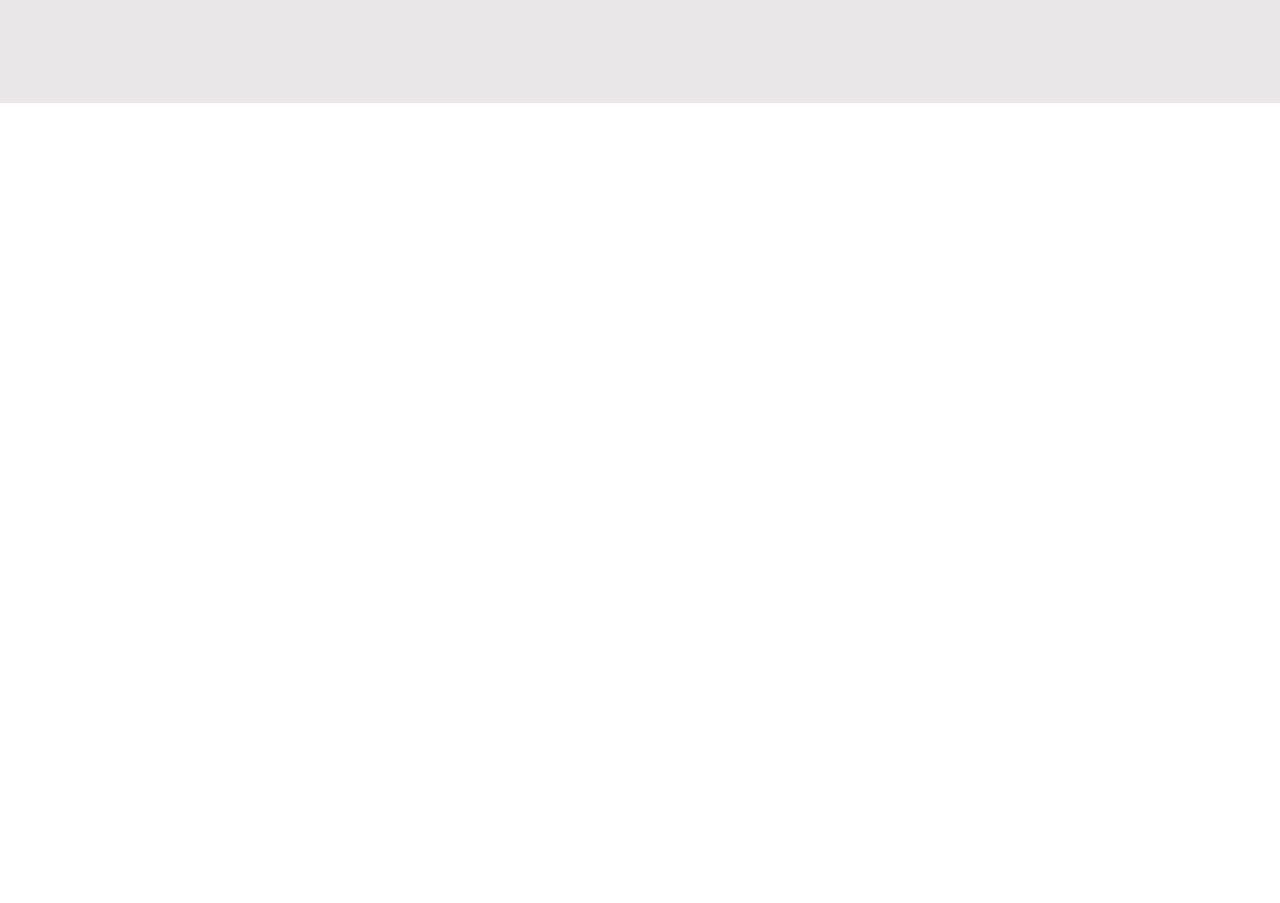
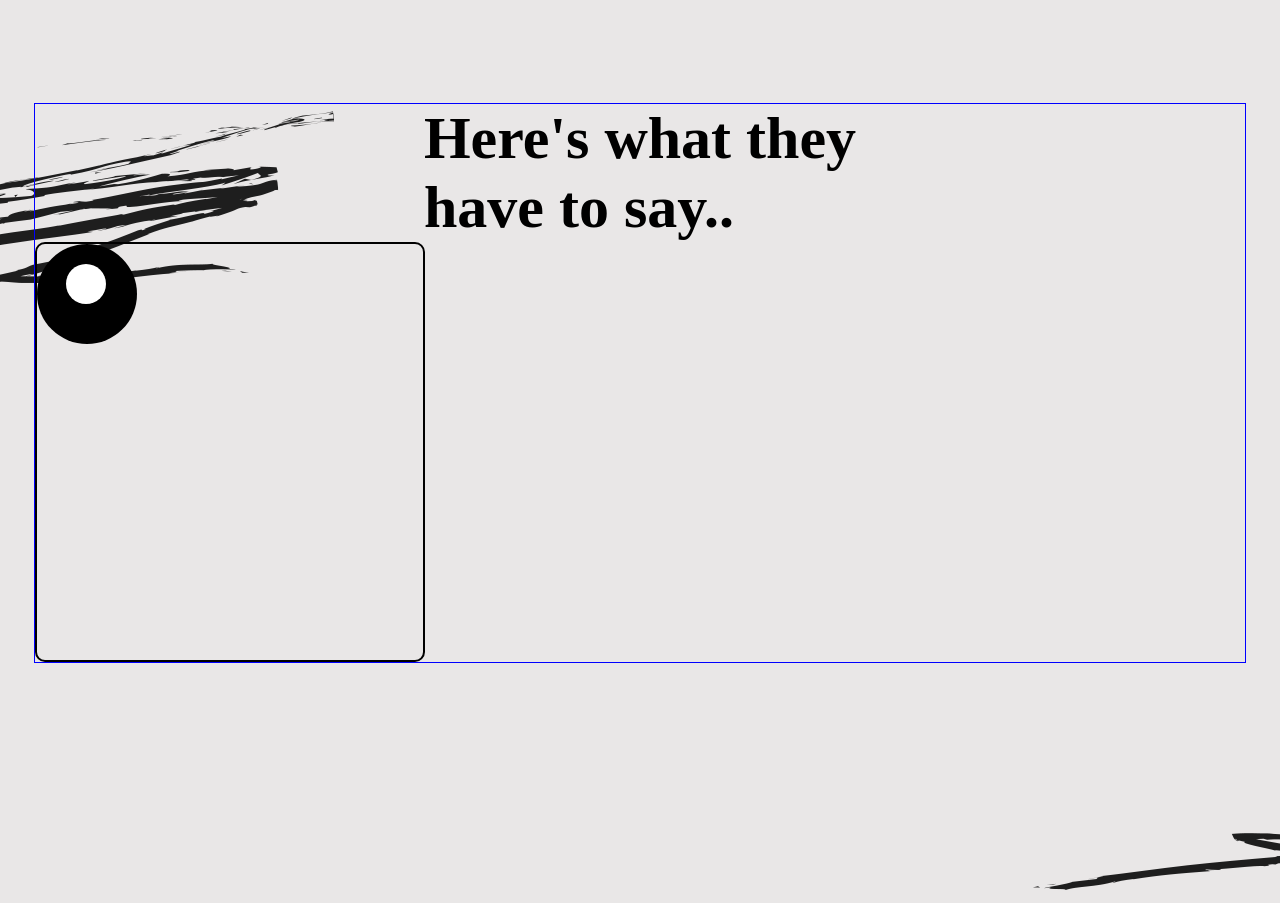
Before and after one commit to Dollarsssss/Clone-Template-Travel, a plain HTML site: page index.html in a window 1280 px wide. Shown: the part 5107-6010 px from the top of the page. Before the commit the page ends 5210 px from the top, so only its background shows below. Drawn offline with Linux system fonts and the light colour scheme.

Commit message:
Start content_last_two

```diff
--- a/index.html
+++ b/index.html
@@ -215,6 +215,22 @@
             </div>
         </div>
     </section>
+
+    <section class="content_last_two">
+        <div class="container">
+            <div class="content_last_info">
+                <h1> Here's what they <br>
+                    have to say..
+                </h1>
+
+                <div class="content_grid">
+                    <div class="item">
+                        <div class="circle"></div>
+                    </div>
+                </div>
+            </div>
+        </div>
+    </section>
 </body>
 <script src="javascript.js"></script>
 </html>
--- a/style.css
+++ b/style.css
@@ -832,3 +832,67 @@ header {
 }
 
 /*End Content_last_first*/
+
+.content_last_two {
+    height: 800px;
+    background-color: var(--bgcolor);
+    background-image: url(html-template-travel/assets/img/bg_section_7.png);
+    overflow: hidden;
+
+    & .container {
+
+        display: flex;
+        justify-content: center;
+
+
+        & .content_last_info {
+            display: flex;
+            flex-direction: column;
+            align-items: center;
+            border:1px solid blue;
+
+         & h1 {
+
+            font-size: 60px;
+         }
+
+
+          & .content_grid{
+           display: grid;
+           grid-template-columns: 1fr 1fr 1fr;
+           gap: 20px;
+
+            & .item{
+
+                width: 390px;
+                height: 420px;
+                border: 2px solid var(--black);
+                border-radius: 10px;
+
+                & .circle {
+                    position: relative;
+                    width: 100px;
+                    height: 100px;
+                    border-radius: 50%;
+                    background-color: var(--black);
+
+                }
+
+                & .circle::before{
+                    position:absolute;
+                    content:"";
+                    width: 40px;
+                    height: 40px;
+                    background-color: var(--white);
+                    border-radius: 50%;
+                    top: 20px;
+                    right: 31px;
+                }
+
+
+            }
+          }
+        }
+
+    }
+}
```
